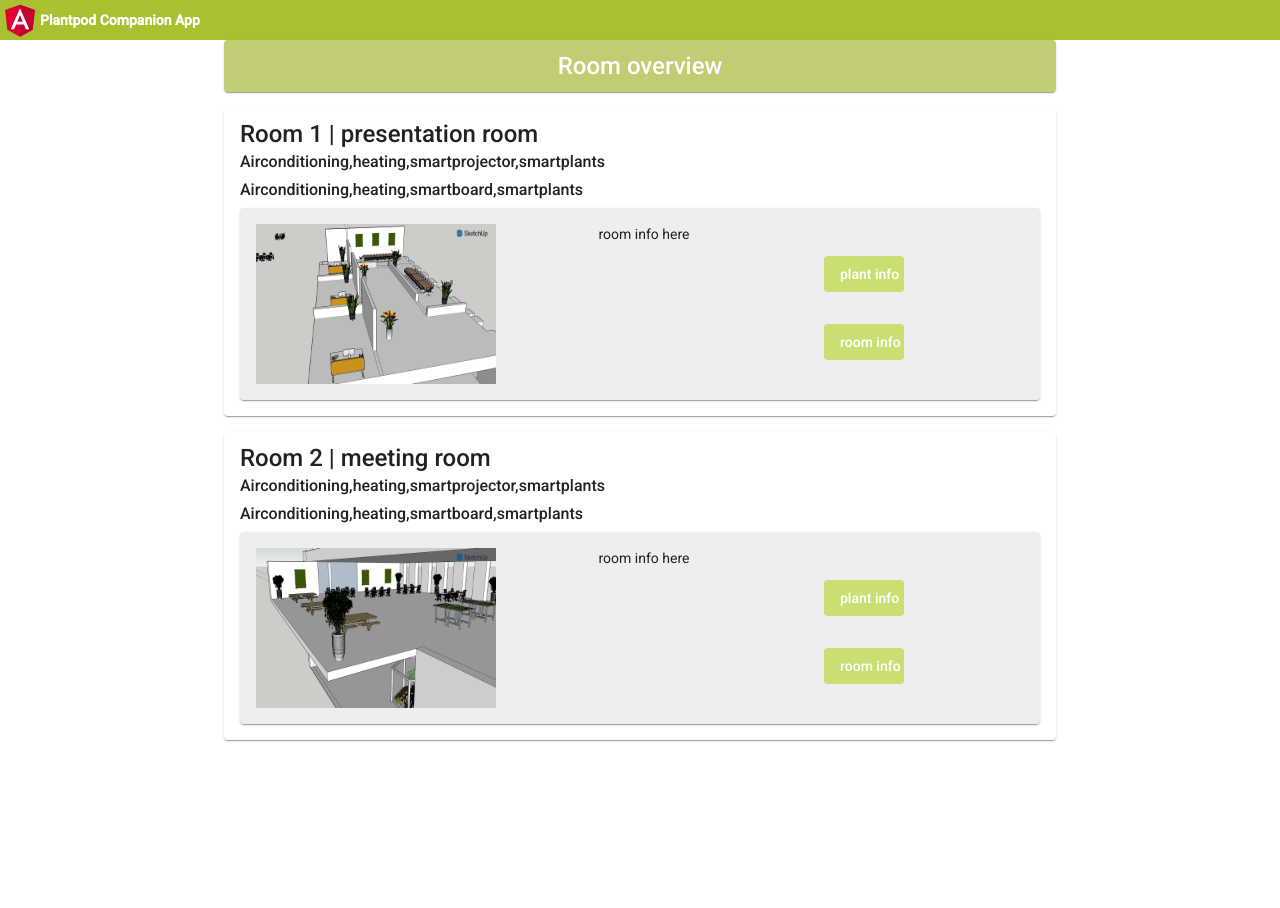
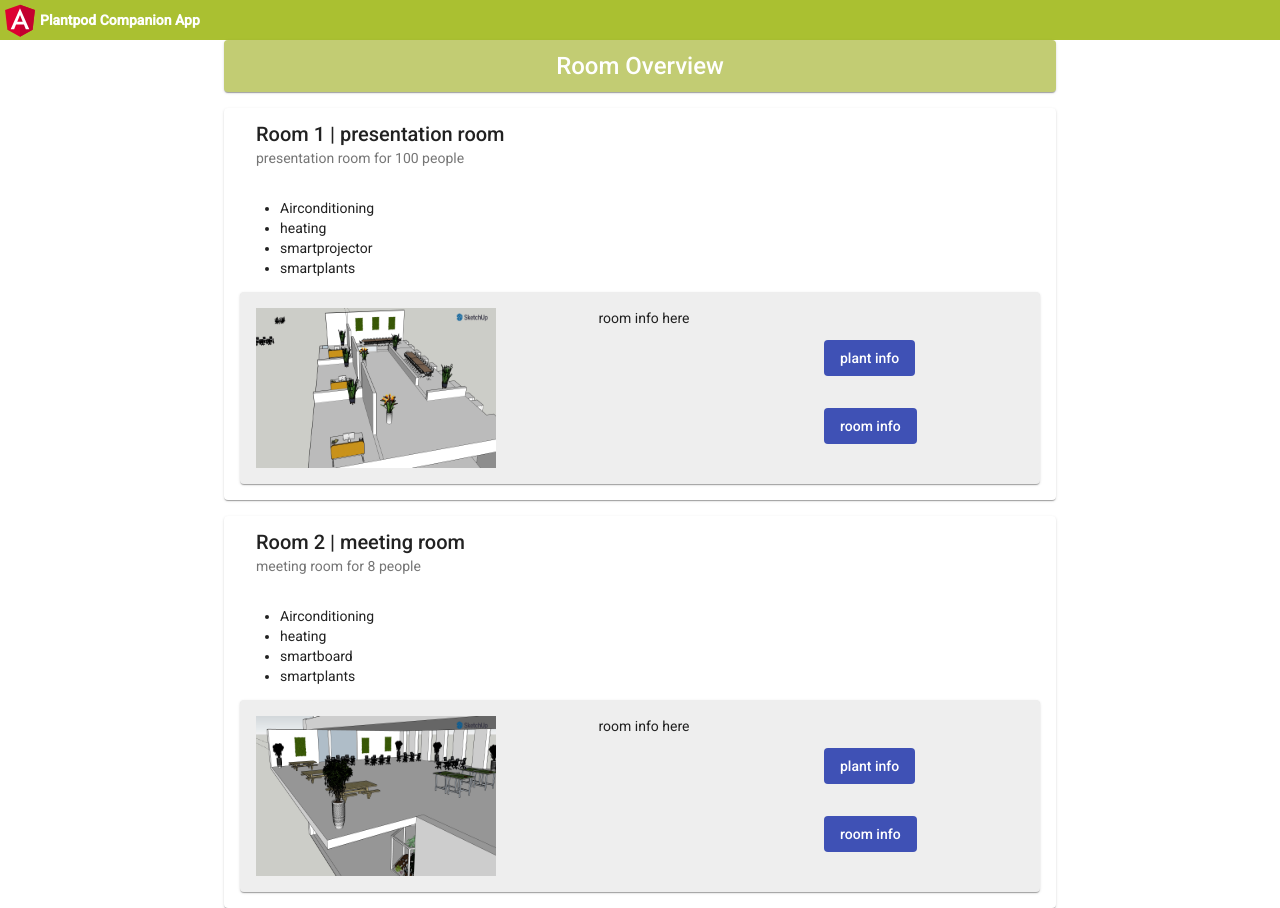
Before and after one commit to akasha19/plant-pod, an Angular app in the folder frontend/plant-pod-companion/: page /room-overview in a window 1280 px wide. Before the commit the page ends 800 px from the top, so only its background shows below. Built offline with nearby package versions, Linux system fonts and the light colour scheme.

Commit message:
ngFor loop and minor html fixes
room-overview-page is working thank you for the help Nika

```diff
--- a/frontend/plant-pod-companion/src/app/room-overview-page/room-overview-page.component.html
+++ b/frontend/plant-pod-companion/src/app/room-overview-page/room-overview-page.component.html
@@ -1,42 +1,32 @@
-<mat-card class="main-card title">
-  <mat-card-title>Room overview</mat-card-title>
-</mat-card>
-
-    <div *ngFor="let RoomData of Rooms">
-  <mat-card class="main-card">
-    <mat-card-header>
 
 
-
+<mat-card class="main-card title">
+   <mat-card-title>Room Overview</mat-card-title>
+</mat-card>
+<mat-card class="main-card" *ngFor="let RoomData of Room">
+   <mat-card-header>
+      <mat-card-title class="title">{{ RoomData.name }}</mat-card-title>
+      <mat-card-subtitle>{{ RoomData.description }}</mat-card-subtitle>
    </mat-card-header>
-    <mat-card-content>
-      <div class="info-container">
-
-          <mat-card-title class="title">{{ RoomData.name }}</mat-card-title>
-
-          <div *ngFor="let RoomData of Rooms; let i = index">
-             <mat-card-title class="paragraph">{{ RoomData.facilities }}</mat-card-title>
-           </div>
-
-
+   <ul>
+      <li *ngFor="let facility of RoomData.facilities">
+         {{ facility }}
+      </li>
+   </ul>
    <mat-card class="text-card flex-container center">
       <div class="text-card-item">
-              <img  class="img" mat-card src="{{RoomData.imageSource}}" >
+         <img class="img" src="{{RoomData.imageSource}}">
       </div>
       <div class="text-card-item">
          <p>room info here</p>
       </div>
-          <div class="text-card-item btn-group ">
-
+      <div class="text-card-item">
          <div>
-                  <button mat-flat-button class="horizontal_line">plant info</button>
+            <button mat-flat-button color="primary" class="vertical_line">plant info</button>
          </div>
          <div>
-                  <button mat-flat-button class="horizontal_line">room info</button>
+            <button mat-flat-button color="primary" class="vertical_line">room info</button>
          </div>
       </div>
-
    </mat-card>
-
-
-</div>
+</mat-card>
--- a/frontend/plant-pod-companion/src/app/room-overview-page/room-overview-page.component.scss
+++ b/frontend/plant-pod-companion/src/app/room-overview-page/room-overview-page.component.scss
@@ -22,16 +22,15 @@
   margin-right: 0.25rem;
 }
 
-.horizontal_line{
+.vertical_line{
 display: block;
+width:auto;
 margin:2rem;
 color:white;
 background-color: #CADF72;
 }
 
-.horizontal_line:hover{
-  background-color: #AAC031;
-}
+
 
 .title{
 
--- a/frontend/plant-pod-companion/src/app/room-overview-page/room-overview-page.component.ts
+++ b/frontend/plant-pod-companion/src/app/room-overview-page/room-overview-page.component.ts
@@ -8,13 +8,13 @@ import { RoomData } from '../types/RoomData';
 
 export class RoomOverviewPageComponent implements OnInit {
 
-  Rooms: RoomData[] | undefined;
+  Room: RoomData[] | undefined;
 
   readonly maxTemperatureWarn = "(Maximum Temperature) The temperature of this room it too warm which can cause fatigue and headaches, please open the window for some fresh air.";
   readonly minTemperatureWarn = "(Minimum Temperature) The temperature of this room it too cold which can cause discomfort and a higher chance of sickness, please turn on the heater to heat up the room.";
 
   ngOnInit(): void {
-    this.Rooms = [
+    this.Room = [
       {
         id: "1",
         sensorId: "1",
```
Lines whose indentation alone changed are shown as unchanged.
